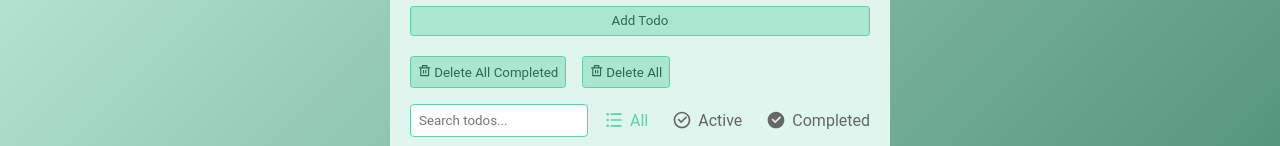
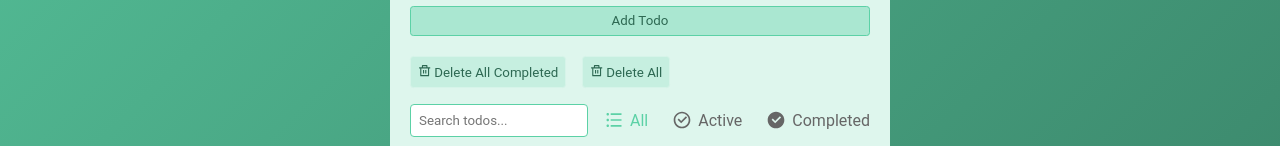
Before and after one commit to hxko/react-todo-app, a React (Vite) app: page / in a window 1280 px wide. Both pictures are taken after typing "Sample" into the empty fields and a click on the button "Add Todo". Shown: the part 180-326 px from the top of the page. Built offline with nearby package versions, Linux system fonts and the light colour scheme.

Commit message:
Style: Add secondary button

```diff
--- a/src/components/DeleteAllTodos.tsx
+++ b/src/components/DeleteAllTodos.tsx
@@ -12,7 +12,7 @@ const DeleteAllTodos: React.FC = () => {
   };
 
   return (
-    <button className="btn" onClick={handleDeleteAll} style={{ marginRight: '1rem', marginLeft: '1rem' }}>
+    <button className="btn secondary" onClick={handleDeleteAll} style={{ marginRight: '1rem', marginLeft: '1rem' }}>
       <RiDeleteBinLine /> Delete All
     </button>
   );
--- a/src/components/DeleteCompleted.tsx
+++ b/src/components/DeleteCompleted.tsx
@@ -20,7 +20,7 @@ const DeleteCompletedButton: React.FC = () => {
     <button
       onClick={deleteCompleted}
       disabled={!hasCompleted}
-      className="btn"
+      className="btn secondary"
       style={{ marginBottom: '1rem' }}
       aria-label="Delete all completed tasks"
     >
--- a/src/components/TodoControls.tsx
+++ b/src/components/TodoControls.tsx
@@ -3,14 +3,14 @@ import TodoFilter, { FilterType } from './TodoFilter';
 import TodoSearch from './TodoSearch';
 import TodoList from './TodoList';
 import { useTodoContext } from '../context/TodoContext';
-import DeleteCompleted from './DeleteCompleted'; // Import the DeleteCompleted component
-import DeleteAllTodos from './DeleteAllTodos'; // Import the new DeleteAllTodos component
+import DeleteCompleted from './DeleteCompleted';
+import DeleteAllTodos from './DeleteAllTodos';
 
 const TodoControls: React.FC = () => {
   const { todos } = useTodoContext(); // Get todos from context
   const [filter, setFilter] = useState<FilterType>('all');
   const [searchQuery, setSearchQuery] = useState<string>('');
-  const [isVisible, setIsVisible] = useState(false); // State for visibility
+  const [isVisible, setIsVisible] = useState(false); // State for visibility fade-in effect
 
   // Filter todos based on the current filter and search query
   const filteredTodos = todos.filter(todo => {
@@ -32,7 +32,7 @@ const TodoControls: React.FC = () => {
   return (
     <div className={`todo-controls ${isVisible ? 'fade-in' : ''}`}>
       <DeleteCompleted />
-      <DeleteAllTodos /> {/* Add the DeleteAllTodos component */}
+      <DeleteAllTodos />
       <div style={{ display: 'flex', gap: '1rem', marginBottom: '1rem' }}>
         <TodoSearch searchQuery={searchQuery} setSearchQuery={setSearchQuery} />
         <TodoFilter currentFilter={filter} onChange={setFilter} />
--- a/src/styles.css
+++ b/src/styles.css
@@ -2,7 +2,7 @@
   --primary-color: hsl(120, 6%, 46%);
   --bg-primary: color-mix(in srgb, var(--primary-color) 20%, white);
   --bg-secondary: linear-gradient(135deg,
-      color-mix(in srgb, var(--primary-color) 40%, white) 0%,
+      color-mix(in srgb, var(--primary-color) 90%, rgb(0, 0, 0)) 0%,
       color-mix(in srgb, var(--primary-color) 60%, black) 100%);
   --text-color: color-mix(in srgb, var(--primary-color) 50%, black);
   /* Mix for optimal contrast */
@@ -132,6 +132,29 @@ main {
 .btn:hover,
 .btn:focus-visible {
   background: color-mix(in srgb, var(--bg-primary) 50%, var(--primary-color));
+}
+
+/* Lighter button modifier */
+.btn.secondary {
+  background-color: color-mix(in srgb, var(--primary-color) 35%, rgb(255, 255, 255));
+  border-color: color-mix(in srgb, var(--primary-color) 25%, rgb(255, 255, 255));
+  color: var(--text-color);
+}
+
+.btn.secondary:hover,
+.btn.secondary:focus-visible {
+  background-color: color-mix(in srgb, var(--primary-color) 50%, rgb(255, 255, 255));
+}
+
+.dark-mode .btn.secondary {
+  background-color: color-mix(in srgb, var(--primary-color) 35%, rgb(0, 0, 0));
+  border-color: color-mix(in srgb, var(--primary-color) 25%, rgb(0, 0, 0));
+  color: var(--text-color);
+}
+
+.dark-mode .btn.secondary:hover,
+.dark-mode .btn.secondary:focus-visible {
+  background-color: color-mix(in srgb, var(--primary-color) 50%, rgb(0, 0, 0));
 }
 
 /* List styles */
@@ -355,6 +378,7 @@ main {
   outline: none;
 }
 
+/* Fade-in effect for todo controls */
 .todo-controls {
   opacity: 0;
   transform: translateY(10px);
```
